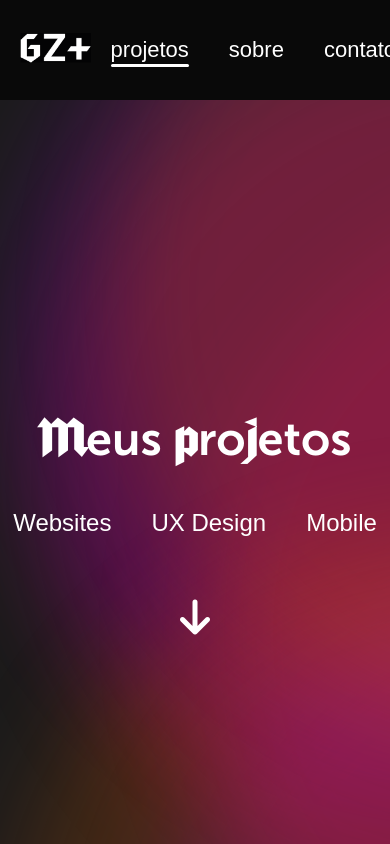
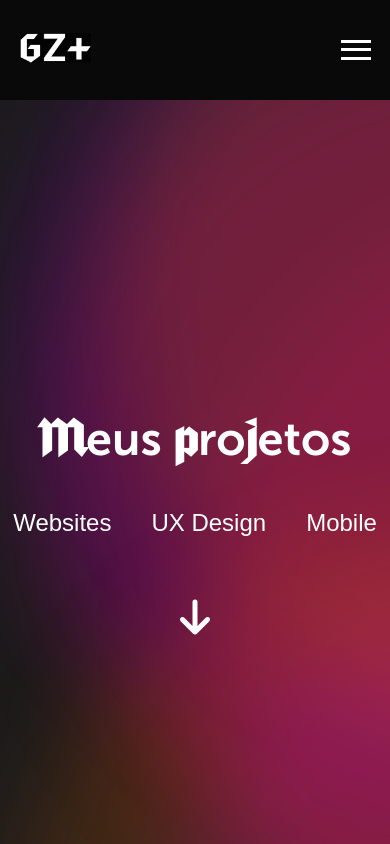
Before and after one commit to GwyZapa/GwyZapa.github.io, a plain HTML site: page projects.html in a window 390 px wide. Shown: the top 844 px of the page. Drawn offline with Linux system fonts and the light colour scheme; a web font is replaced by a local one.

Commit message:
menu hamburguer e isolamento da nav

```diff
--- a/css/about.css
+++ b/css/about.css
@@ -179,73 +179,11 @@ html, body {
 }
 
 
-.navbar {
-    display: flex;
-    align-items: center;
-    justify-content: space-between;
-    background-color: #090909;
-    padding: 10px 20px;
-    height: 80px;
-    position: fixed;
-    width: 98%;
-    top: 0;
-    z-index: 1000;
-}
-
-.navbar-brand img {
-    height: 30px;
-}
-
-.navbar-list, .navbar-lang {
-    list-style: none;
-    display: flex;
-    margin: 0;
-    padding: 0;
-}
-
-.navbar-list li {
-    margin: 0 20px;
-}
-
-.navbar-lang li {
-    margin: 0 10px;
-}
-
-.navbar-list a, .navbar-lang a {
-    text-decoration: none;
-    color: #fff;
-    font-size: 22px;
-}
-
-.navbar-list a.active {
-    position: relative;
-}
-
-.navbar-list a.active::after {
-    content: '';
-    position: absolute;
-    left: 0;
-    right: 0;
-    bottom: -5px;
-    height: 3px;
-    background-color: #fff;
-    border-radius: 5px;
-}
-
-.navbar-lang a.active {
-    color: #E60052;
-}
-
-.navbar-lang {
-    font-weight: 800;
-}
 
 
 /* Ajustes para dispositivos móveis */
 @media (max-width: 768px) {
-    .navbar-list, .navbar-lang {
-        display: none; /* Oculta o menu para ser substituído por um menu hambúrguer */
-    }
+
 
     .container {
         flex-direction: column; /* Alinha os itens em uma única coluna */
--- a/css/contact.css
+++ b/css/contact.css
@@ -7,75 +7,21 @@ body {
     overflow-x: hidden;
 }
 
-.navbar {
-    display: flex;
-    align-items: center;
-    justify-content: space-between;
-    background-color: #090909;
-    padding: 10px 20px;
-    height: 80px;
-}
 
-.navbar-brand img {
-    height: 30px;
-}
-
-.navbar-list, .navbar-lang {
-    list-style: none;
-    display: flex;
-    margin: 0;
-    padding: 0;
-}
-
-.navbar-list li {
-    margin: 0 20px;
-}
-.navbar-lang li {
-    margin: 0 10px;
-}
-
-.navbar-list a, .navbar-lang a {
-    text-decoration: none;
-    color: #fff;
-    font-size: 22px;
-
-}
-
-
-.navbar-list a.active {
-    position: relative;
-}
-
-.navbar-list a.active::after {
-    content: '';
-    position: absolute;
-    left: 0;
-    right: 0;
-    bottom: -5px;
-    height: 3px;
-    background-color: #fff;
-    border-radius: 5px;
-}
-
-.navbar-lang a.active {
-    color: #E60052;
-}
-.navbar-lang{
-    font-weight: 800;
-}
 
 /*CONTACT*/
 
 
 .container {
 
-    width: 100%;
+    width: 98%;
     display: flex;
     gap: 20px;
     padding-top: 80px;
     border-radius: 20px;
     /* align-items: center; */
     justify-content: center;
+    margin-top: 100px;
 }
 
 .card {
@@ -140,7 +86,7 @@ font-size: 30px;
     display: flex;
     flex-direction: column;
     gap: 15px;
-    width: 100%; /* Ajusta a largura para ocupar 100% em telas menores */
+    width: 98%; /* Ajusta a largura para ocupar 100% em telas menores */
     max-width: 650px;
 }
 
@@ -206,6 +152,11 @@ textarea::placeholder {
 /* Ajustes para dispositivos móveis */
 @media (max-width: 768px) {
 
+    body{
+        display: flex;
+        align-items: center;
+        /* justify-content: center; */
+    }
     .navbar-list, .navbar-lang {
         display: none; /* Oculta o menu para ser substituído por um menu hambúrguer */
     }
@@ -214,7 +165,8 @@ textarea::placeholder {
         flex-direction: column;
         align-items: start;
         justify-content: space-between;
-        padding: 20px;
+        /* padding-left: 20px; */
+        margin-left: 4%;
     }
 
     .card {
--- /dev/null
+++ b/css/navbar.css
@@ -0,0 +1,171 @@
+
+.navbar {
+    display: flex;
+    align-items: center;
+    justify-content: space-between;
+    background-color: #090909;
+    padding: 10px 20px;
+    height: 80px;
+    position: fixed;
+    width: 98%;
+    top: 0;
+    z-index: 1000;
+}
+
+.navbar-brand img {
+    height: 30px;
+}
+
+.hamburger-menu {
+
+    display: none;
+}
+
+.navbar-list, .navbar-lang {
+    list-style: none;
+    display: flex;
+    margin: 0;
+    padding: 0;
+}
+
+.navbar-list li {
+    margin: 0 20px;
+}
+
+.navbar-lang li {
+    margin: 0 10px;
+}
+
+.navbar-list a, .navbar-lang a {
+    text-decoration: none;
+    color: #fff;
+    font-size: 22px;
+}
+
+.navbar-list a.active {
+    position: relative;
+}
+
+.navbar-list a.active::after {
+    content: '';
+    position: absolute;
+    left: 0;
+    right: 0;
+    bottom: -5px;
+    height: 3px;
+    background-color: #fff;
+    border-radius: 5px;
+}
+
+.navbar-lang a.active {
+    color: #E60052;
+}
+
+.navbar-lang {
+    font-weight: 800;
+}
+
+
+
+
+
+
+/* Ajustes para mobile */
+@media (max-width: 768px) {
+
+
+.navbar {
+    display: flex;
+    align-items: center;
+    justify-content: space-between;
+    background-color: #090909;
+    padding: 10px 20px;
+    height: 80px;
+    width: 100%;
+    position: fixed;
+    top: 0;
+    z-index: 1000;
+}
+
+.navbar-brand img {
+    height: 30px;
+}
+
+.hamburger-menu {
+    display: flex;
+    flex-direction: column;
+    justify-content: space-around;
+    width: 30px;
+    height: 25px;
+    margin-right: 10%;
+    cursor: pointer;
+}
+
+.hamburger-menu span {
+    width: 100%;
+    height: 3px;
+    background-color: white;
+}
+
+.navbar-list {
+    list-style: none;
+    display: none; /* Escondido por padrão */
+    flex-direction: column;
+    position: absolute;
+    top: 80px; /* Alinhado logo abaixo da navbar */
+    right: 0px;
+    background-color: #111;
+    width: 200px;
+    padding: 20px;
+    border-radius: 10px;
+    box-shadow: 0 5px 10px rgba(0, 0, 0, 0.5);
+}
+
+.navbar-list li {
+    margin: 10px 0;
+}
+
+.navbar-list a {
+    text-decoration: none;
+    color: #fff;
+    font-size: 20px;
+}
+
+.navbar-lang {
+    display: flex;
+    list-style: none;
+    margin: 0;
+}
+
+.navbar-lang li {
+    margin: 0 10px;
+}
+
+.navbar-lang a {
+    color: #fff;
+    text-decoration: none;
+    font-size: 16px;
+}
+
+.navbar-lang a.active {
+    color: #E60052;
+}
+
+/* Exibir menu ao clicar no hamburguer */
+.navbar-list.open {
+    display: flex;
+}
+
+    .navbar-list, .navbar-lang {
+        display: none; /* Esconder menu no mobile inicialmente */
+    }
+
+    .hamburger-menu {
+        display: flex; /* Mostrar o botão hamburguer no mobile */
+    }
+
+    .navbar-list.open {
+        display: flex; /* Exibir menu quando ativo */
+        flex-direction: column;
+    }
+}
--- a/css/projects.css
+++ b/css/projects.css
@@ -89,66 +89,6 @@ body {
     animation-delay: -2.8s;
 }
 
-.navbar {
-    display: flex;
-    align-items: center;
-    justify-content: space-between;
-    background-color: #090909;
-    padding: 10px 20px;
-    height: 80px;
-    position: fixed;
-    width: 98%;
-    top: 0;
-    z-index: 1000;
-}
-
-.navbar-brand img {
-    height: 30px;
-}
-
-.navbar-list, .navbar-lang {
-    list-style: none;
-    display: flex;
-    margin: 0;
-    padding: 0;
-}
-
-.navbar-list li {
-    margin: 0 20px;
-}
-
-.navbar-lang li {
-    margin: 0 10px;
-}
-
-.navbar-list a, .navbar-lang a {
-    text-decoration: none;
-    color: #fff;
-    font-size: 22px;
-}
-
-.navbar-list a.active {
-    position: relative;
-}
-
-.navbar-list a.active::after {
-    content: '';
-    position: absolute;
-    left: 0;
-    right: 0;
-    bottom: -5px;
-    height: 3px;
-    background-color: #fff;
-    border-radius: 5px;
-}
-
-.navbar-lang a.active {
-    color: #E60052;
-}
-
-.navbar-lang {
-    font-weight: 800;
-}
 
 .projects-container {
     display: flex;
--- a/css/projects/project_bridge.css
+++ b/css/projects/project_bridge.css
@@ -7,68 +7,6 @@ body {
 
 }
 
-.navbar {
-    display: flex;
-    align-items: center;
-    justify-content: space-between;
-    background-color: #090909;
-    padding: 10px 20px;
-    height: 80px;
-    position: absolute;
-    width: 98%;
-    top: 0;
-    z-index: 1000;
-}
-
-.navbar-brand img {
-    height: 30px;
-}
-
-.navbar-list,
-.navbar-lang {
-    list-style: none;
-    display: flex;
-    margin: 0;
-    padding: 0;
-}
-
-.navbar-list li {
-    margin: 0 20px;
-}
-
-.navbar-lang li {
-    margin: 0 10px;
-}
-
-.navbar-list a,
-.navbar-lang a {
-    text-decoration: none;
-    color: #fff;
-    font-size: 22px;
-}
-
-.navbar-list a.active {
-    position: relative;
-}
-
-.navbar-list a.active::after {
-    content: '';
-    position: absolute;
-    left: 0;
-    right: 0;
-    bottom: -5px;
-    height: 3px;
-    background-color: #fff;
-    border-radius: 5px;
-}
-
-.navbar-lang a.active {
-    color: #E60052;
-}
-
-.navbar-lang {
-    font-weight: 800;
-}
 
 
 
--- a/css/projects/project_bridge_mobile.css
+++ b/css/projects/project_bridge_mobile.css
@@ -5,71 +5,6 @@ body {
     color: #fff;
 
 }
-
-.navbar {
-    display: flex;
-    align-items: center;
-    justify-content: space-between;
-    background-color: #090909;
-    padding: 10px 20px;
-    height: 80px;
-    position: absolute;
-    width: 90%;
-    top: 0;
-    z-index: 1000;
-}
-
-.navbar-brand img {
-    height: 30px;
-}
-
-.navbar-list,
-.navbar-lang {
-    list-style: none;
-    display: none;
-    margin: 0;
-    padding: 0;
-}
-
-.navbar-list li {
-    margin: 0 20px;
-}
-
-.navbar-lang li {
-    margin: 0 10px;
-}
-
-.navbar-list a,
-.navbar-lang a {
-    text-decoration: none;
-    color: #fff;
-    font-size: 20px;
-}
-
-.navbar-list a.active {
-    position: relative;
-}
-
-.navbar-list a.active::after {
-    content: '';
-    position: absolute;
-    left: 0;
-    right: 0;
-    bottom: -5px;
-    height: 3px;
-    background-color: #fff;
-    border-radius: 5px;
-}
-
-.navbar-lang a.active {
-    color: #E60052;
-}
-
-.navbar-lang {
-    font-weight: 800;
-    margin-right: 10px;
-}
-
 
 /* Estilos para o cabeçalho do projeto em mobile */
 .project-header {
@@ -605,10 +540,14 @@ body {
 
 #contact-paragraph {
     background-color: #383838;
-    border-radius: 0px 80px 80px 0;  /* Forma arredondada na parte superior */
-    padding: 40px;
+    border-radius: 0px 60px 60px 0;  /* Forma arredondada na parte superior */
+    padding: 24px;
     margin-left: 3%;
+    width: 94%;
 
+}
+#contact-paragraph a{
+    color: white;
 }
 
 /* Formas invertidas na parte inferior da seção */
--- /dev/null
+++ b/js/nav.js
@@ -0,0 +1,4 @@
+document.getElementById('hamburger-menu').addEventListener('click', function() {
+    const menu = document.getElementById('navbar-list');
+    menu.classList.toggle('open'); // Toggle da classe 'open' para abrir/fechar o menu
+});
--- a/projects.html
+++ b/projects.html
@@ -8,6 +8,7 @@
     <link rel="stylesheet" href="css/fonts.css">
     <link rel="stylesheet" href="https://cdnjs.cloudflare.com/ajax/libs/font-awesome/6.4.0/css/all.min.css">
     <link rel="icon" href="./assets/logo_fav3.png">
+    <link rel="stylesheet" href="./css/navbar.css">
 
 </head>
 <body>
@@ -15,7 +16,12 @@
         <a href="index.html" class="navbar-brand">
             <img src="./assets/logo.png" alt="Home">
         </a>
-        <ul class="navbar-list">
+        <div class="hamburger-menu" id="hamburger-menu">
+            <span></span>
+            <span></span>
+            <span></span>
+        </div>
+        <ul class="navbar-list" id="navbar-list">
             <li><a class="active" href="projects.html">projetos</a></li>
             <li><a href="about.html">sobre</a></li>
             <li><a href="contact.html">contato</a></li>
@@ -25,6 +31,7 @@
             <li><a href="#">EN</a></li>
         </ul>
     </nav>
+
     <div class="background-circles">
         <div class="circle red1"></div>
         <div class="circle red2"></div>
@@ -79,4 +86,6 @@
         </div>
     </section>
 </body>
+<script type="text/javascript" src="./js/nav.js"> </script>
+
 </html>
```
Also changed, not shown: about.html (+13 -3 lines), contact.html (+16 -5 lines), project_bridge.html (+12 -3 lines).
